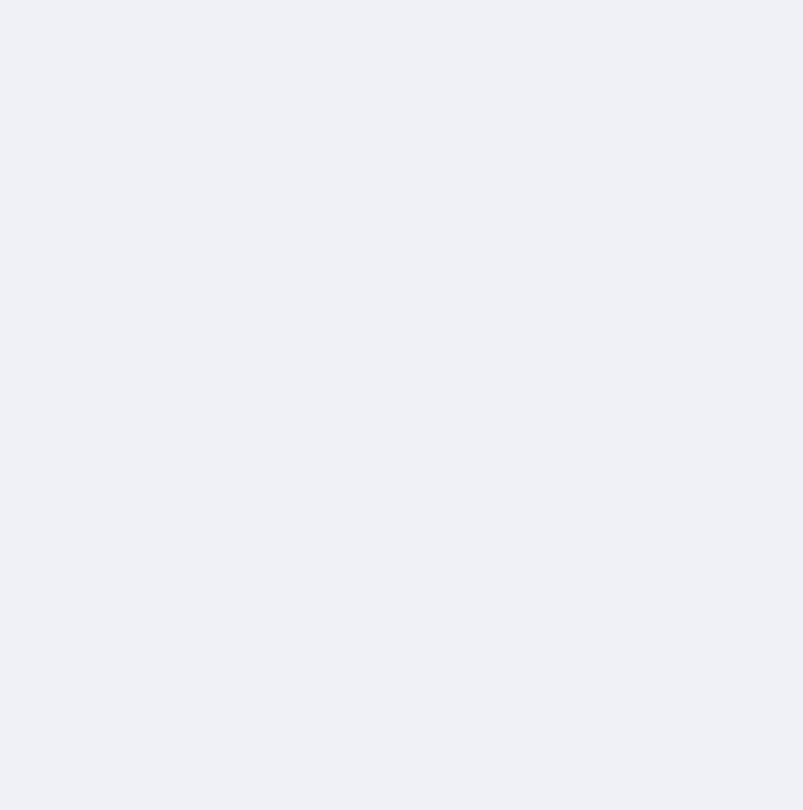
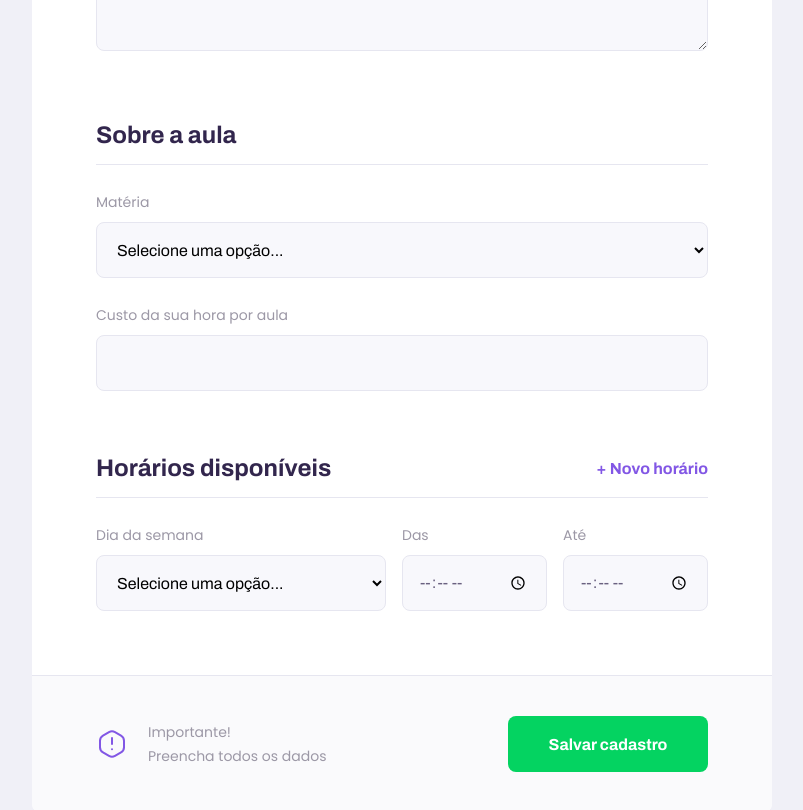
Before and after one commit to eitchtee/proffy, a React (Create React App) app in the folder web/: page /give-classes in a window 1280 px wide. Shown: the part 900-1710 px from the top of the page, without its empty margins (238-1041 px from the left). Before the commit the page ends 800 px from the top, so only its background shows below. Built offline with nearby package versions, Linux system fonts and the light colour scheme.

Commit message:
Add form to TeacherForm

```diff
--- a/web/src/pages/TeacherForm/index.tsx
+++ b/web/src/pages/TeacherForm/index.tsx
@@ -1,11 +1,91 @@
 import React from 'react';
 import PageHeader from '../../components/PageHeader';
+import Textarea from '../../components/TextArea';
+import Select from '../../components/Select';
+
+import './styles.css';
+import Input from '../../components/Input';
+import warningIcon from '../../assets/images/icons/warning.svg'
 
 
 function TeacherForm () {
     return (
         <div id="page-teacher-form" className="container">
-            <PageHeader title="Que incrível que você quer dar aulas." />
+            <PageHeader title="Que incrível que você quer dar aulas."
+                        description="O primeiro passo é preencher esse formulário de inscrição"
+            />
+
+            <main>
+                <fieldset>
+                    <legend>Seus dados</legend>
+
+                    <Input name="name" label="Nome Completo" />
+                    <Input name="avatar" label="Avatar" />
+                    <Input name="whatsapp" label="Whatsapp" />
+                    <Textarea name="Bio" label="Biografia" />
+                </fieldset>
+
+                <fieldset>
+                    <legend>Sobre a aula</legend>
+
+                    <Select name="subject"
+                            label="Matéria"
+                            options={[
+                                {value: 'Artes', label: 'Artes'},
+                                {value: 'Matemática', label: 'Matemática'},
+                                {value: 'Biologia', label: 'Biologia'},
+                                {value: 'Ciências', label: 'Ciências'},
+                                {value: 'Física', label: 'Física'},
+                                {value: 'Quimíca', label: 'Quimíca'},
+                                {value: 'Português', label: 'Português'},
+                                {value: 'Redação', label: 'Redação'},
+                                {value: 'Geometria', label: 'Geometria'},
+                                {value: 'Sociologia', label: 'Sociologia'},
+                                {value: 'Filosofia', label: 'Filosofia'},
+                                {value: 'História', label: 'História'},
+                            ]} />
+                    <Input name="cost" label="Custo da sua hora por aula" />
+                </fieldset>
+
+                <fieldset>
+                    <legend>
+                        Horários disponíveis
+
+                        <button type="button">
+                            + Novo horário
+                        </button>
+                    </legend>
+
+                    <div className="schedule-item">
+                        <Select name="week-day"
+                                label="Dia da semana"
+                                options={[
+                                    {value: '0', label: 'Domingo'},
+                                    {value: '1', label: 'Segunda-feira'},
+                                    {value: '2', label: 'Terça-feira'},
+                                    {value: '3', label: 'Quarta-feira'},
+                                    {value: '4', label: 'Quinta-feira'},
+                                    {value: '5', label: 'Sexta-feira'},
+                                    {value: '6', label: 'Sábado'},
+                                ]} />
+                        <Input name="from" label="Das" type="time" />
+                        <Input name="to" label="Até" type="time" />
+                    </div>
+
+                </fieldset>
+
+                <footer>
+                    <p>
+                        <img src={warningIcon} alt="Aviso importante"/>
+                        Importante! <br/>
+                        Preencha todos os dados
+                    </p>
+
+                    <button type="button">
+                        Salvar cadastro
+                    </button>
+                </footer>
+            </main>
         </div>
     )
 }
--- /dev/null
+++ b/web/src/pages/TeacherForm/styles.css
@@ -0,0 +1,146 @@
+#page-teacher-form {
+    width: 100vw;
+    height: 100vh;
+}
+
+#page-teacher-form .page-header .header-content {
+    margin-bottom: 6.4rem;
+}
+
+#page-teacher-form main {
+    background: var(--color-box-base);
+    width: 100%;
+    max-width: 74rem;
+    border-radius: 0.8rem;
+    margin: -3.2rem auto 3.2rem;
+    padding-top: 6.4rem;
+    overflow: hidden;
+}
+
+#page-teacher-form main fieldset {
+    border: 0;
+    padding: 0 2.4rem;
+}
+
+#page-teacher-form main fieldset + fieldset {
+    margin-top: 6.4rem;
+}
+
+#page-teacher-form main fieldset legend {
+    font: 700 2.4rem Archivo;
+    color: var(--color-text-title);
+    margin-bottom: 2.4rem;
+    display: flex;
+    align-items: center;
+    justify-content: space-between;
+    width: 100%;
+    padding-bottom: 1.6rem;
+    border-bottom: 1px solid var(--color-line-in-white);
+}
+
+#page-teacher-form main fieldset legend button {
+    background: none;
+    border: 0;
+    color: var(--color-primary);
+    font: 700 1.6rem Archivo;
+    cursor: pointer;
+    transition: color 0.2s;
+}
+
+#page-teacher-form main fieldset legend button:hover {
+    color: var(--color-primary-dark);
+}
+
+#page-teacher-form main fieldset .input-block + .textarea-block {
+    margin-top: 2.4rem;
+}
+
+#page-teacher-form main fieldset .input-block + .textarea-block,
+#page-teacher-form main fieldset .select-block + .input-block {
+    margin-top: 2.4rem;
+}
+
+#page-teacher-form main label {
+    color: var(--color-text-complement);
+}
+
+#page-teacher-form main footer {
+    padding: 4rem 2.4rem;
+    background: var(--color-box-footer);
+    border-top: 1px solid var(--color-line-in-white);
+    margin-top: 6.4rem;
+}
+
+#page-teacher-form main footer p {
+    display: flex;
+    align-items: center;
+    justify-content: center;
+    font-size: 1.4rem;
+    line-height: 2.4rem;
+    color: var(--color-text-complement);
+}
+
+#page-teacher-form main footer p img {
+    margin-right: 2rem;
+}
+
+#page-teacher-form main footer button {
+    width: 100%;
+    height: 5.6rem;
+    background: var(--color-secondary);
+    color: var(--color-button-text);
+    border: 0;
+    border-radius: 0.8rem;
+    cursor: pointer;
+    font: 700 1.6rem Archivo;
+    display: flex;
+    align-items: center;
+    justify-content: center;
+    text-decoration: none;
+    transition: background-color 0.2s;
+    margin-top: 3.2rem;
+}
+
+#page-teacher-form main footer button:hover {
+    background: var(--color-secondary-dark);
+}
+
+@media (min-width: 700px) {
+    #page-teacher-form {
+        max-width: 100vw;
+    }
+
+    #page-teacher-form .page-header .header-content {
+        margin-bottom: 0;
+    }
+
+    #page-teacher-form main fieldset {
+        padding: 0 6.4rem;
+    }
+
+    #page-teacher-form main .schedule-item {
+        display: grid;
+        grid-template-columns: 2fr 1fr 1fr;
+        column-gap: 1.6rem;
+    }
+
+    #page-teacher-form main .schedule-item .input-block {
+        margin-top: 0!important;
+    }
+
+    #page-teacher-form main footer {
+        padding: 4.0rem 6.4rem;
+        display: flex;
+        align-items: center;
+        justify-content: space-between;
+    }
+
+    #page-teacher-form main footer p {
+        justify-content: space-between;
+    }
+
+    #page-teacher-form main footer button {
+        width: 20rem;
+        margin-top: 0;
+    }
+}
```
